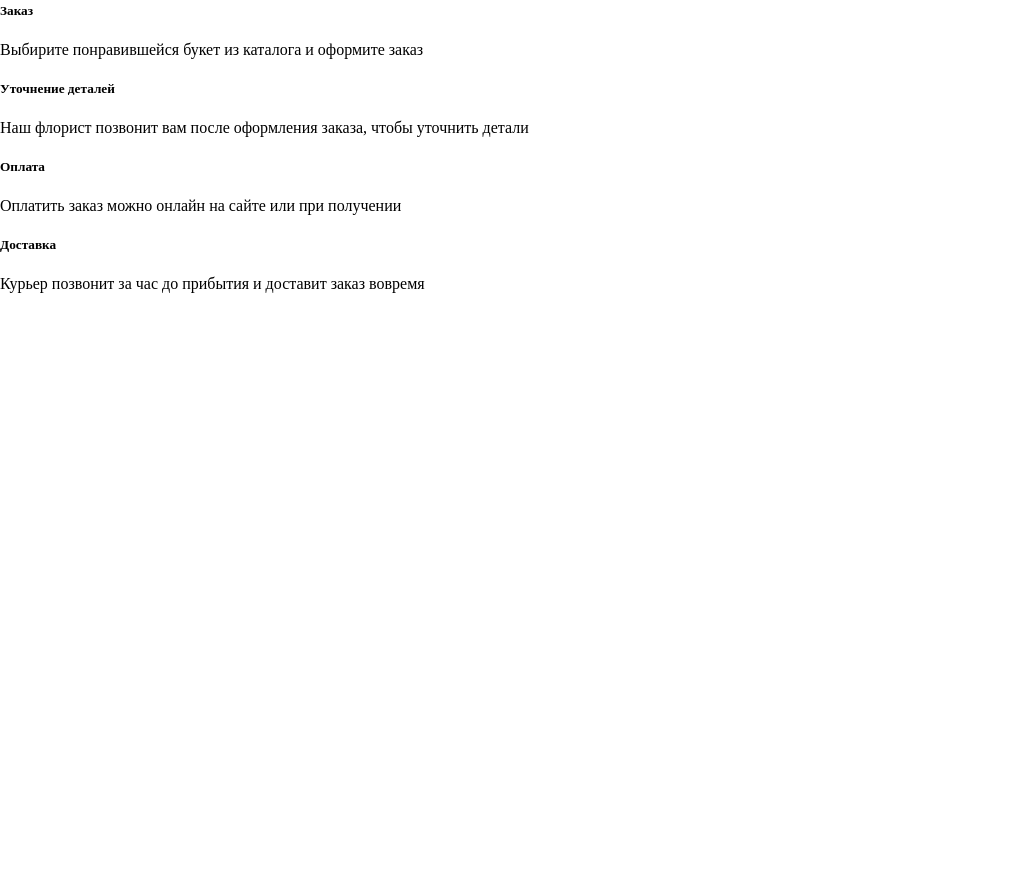
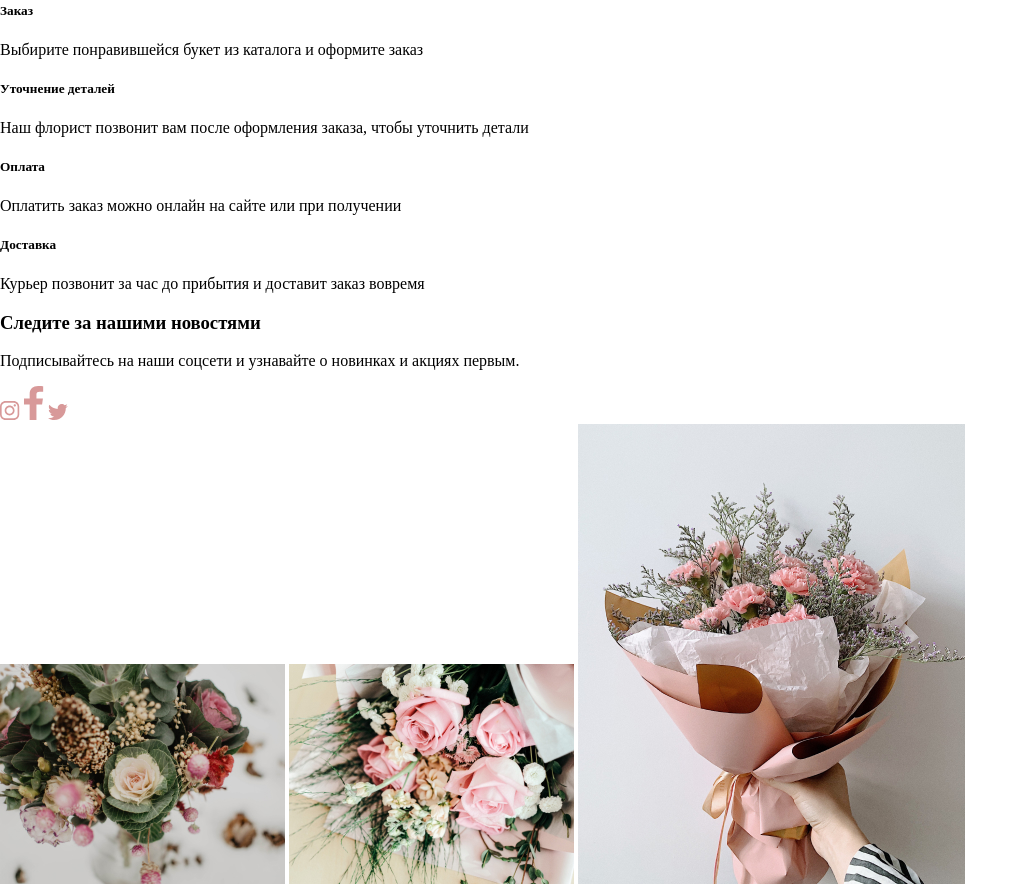
Before and after one commit to andreymslkv/Zaverstaju, a plain HTML site: page index.html in a window 1280 px wide. Shown: the part 3040-3928 px from the top of the page, without its empty margins (0-1028 px from the left). Before the commit the page ends 3349 px from the top, so only its background shows below. Drawn offline with Linux system fonts and the light colour scheme; a web font is replaced by a local one.

Commit message:
Создал разметку секции news

```diff
--- a/index.html
+++ b/index.html
@@ -185,6 +185,30 @@
     </div>
   </section>
 
+  <section class="news">
+    <div class="container">
+      <div class="news__content">
+        <h3 class="section__title">
+          Следите за нашими новостями
+        </h3>
+        <p class="section__text">
+          Подписывайтесь на наши соцсети и узнавайте
+          о новинках и акциях первым.
+        </p>
+        <div class="news__socials">
+          <img src="./images/social/instagram_icon.svg" alt="instagram" width="20">
+          <img src="./images/social/facebook_icon.svg" alt="facebook" width="20">
+          <img src="./images/social/twitter_icon.svg" alt="twitter" width="20">
+        </div>
+      </div>
+      <div class="news__photo">
+        <img src="./images/news-img1.jpg" alt="букет цветов">
+        <img src="./images/news-img2.jpg" alt="букет цветов">
+        <img src="./images/news-img3.jpg" alt="букет цветов">
+      </div>
+    </div>
+  </section>
+
 </body>
 
 </html>
```
